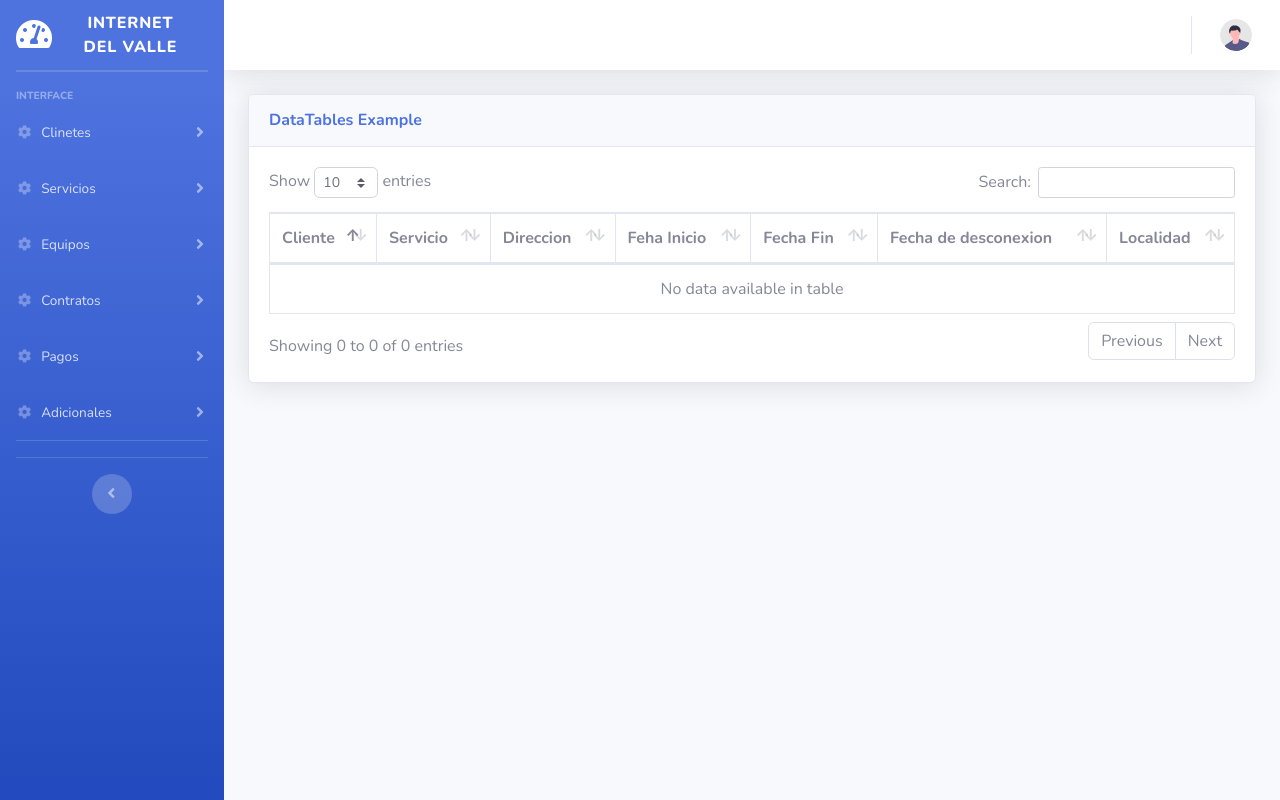
After one commit to CarlosIrigoyen/IspDelValle, a Django app: page /apli/ContratoListar/ in a window 1280 px wide. The commit adds this page. Run offline with Django 4.2, Linux system fonts and the light colour scheme; data that the repository does not hold is empty; some libraries are stand-ins or nearby versions.

Commit message:
Listados completos

```diff
--- /dev/null
+++ b/Isp/Internet_Valle/templates/contrato_list.html
@@ -0,0 +1,27 @@
+{% extends 'listado_base.html' %}
+{% load static %}
+{% block thead %}
+    <tr>
+        <th>Cliente</th>
+        <th>Servicio</th>
+        <th>Direccion</th>
+        <th>Feha Inicio</th>
+        <th>Fecha Fin</th>
+        <th>Fecha de desconexion</th>
+        <th>Localidad</th>
+    </tr>
+{% endblock thead %}
+
+{% block tbody %}
+    {% for c in object_list  %}
+        <tr>
+            <td>{{ c.cliente }}</td>
+            <td>{{ c.servicio }}</td>
+            <td>{{ c.direccion }}</td>
+           <td>{{ c.fecha_inicio }}</td>
+           <td>{{ c.fecha_fin }}</td>
+           <td>{{ c.fecha_desconexion }}</td>
+           <td>{{ c.localidad }}</td>
+        </tr>
+    {% endfor %}
+{% endblock tbody %}
--- a/Isp/Internet_Valle/urls.py
+++ b/Isp/Internet_Valle/urls.py
@@ -12,17 +12,19 @@
     path('crearServicio/',ServicioCreateView.as_view(), name="ServicioCrear"),
     path('modificar/<int:pk>',ServicioUpdateView.as_view(), name="modificarServicio"),
     path('Servicio/<int:pk>',ServicioDetailView.as_view(), name="Servicio"),
+    path('ServicioListar/',ServicioListar.as_view(),name="ServicioListar"),
 
  ################### Equipo ###################
     path('crearEquipo/',EquipoCreateView.as_view(), name="EquipoCrear"),
     path('modificar/<int:pk>',EquipoUpdateView.as_view(), name="modificarEquipo"),
     path('Equipo/<int:pk>',EquipoDetailView.as_view(), name="Equipo"),
+    path('EquipoListar/',EquipoListar.as_view(),name="EquipoListar"),
 
  ################### Contrato ###################
     path('crearContrato/',ContratoCreateView.as_view(), name="ContratoCrear"),
     path('modificar/<int:pk>',ContratoUpdateView.as_view(), name="modificarContrato"),
     path('Contrato/<int:pk>',ContratoDetailView.as_view(), name="Contrato"),
-
+    path('ContratoListar/',ContratoListar.as_view(),name="ContratoListar"),
  ################### Pago ###################
     path('crearPago/',PagoCreateView.as_view(), name="PagoCrear"),
     path('modificar/<int:pk>',PagoUpdateView.as_view(), name="modificarPago"),
--- a/Isp/Internet_Valle/views.py
+++ b/Isp/Internet_Valle/views.py
@@ -78,6 +78,14 @@
         context['titulo'] = "Servicio"
         return context
 
+class ServicioListar(ListView):
+    model=Servicio
+    template_name = 'Servicio_list.html'
+
+    def get_context_data(self, **kwargs):
+        context = super().get_context_data(**kwargs)
+        context['object_list'] = Servicio.objects.all()
+        return context
 
 ################### Equipo ###################
 
@@ -120,6 +128,14 @@
         context['titulo'] = "Equipo"
         return context
 
+class EquipoListar(ListView):
+    model=Equipo
+    template_name = 'equipo_list.html'
+
+    def get_context_data(self, **kwargs):
+        context = super().get_context_data(**kwargs)
+        context['object_list'] = Equipo.objects.all()
+        return context
  ################### Contrato ###################
 class ContratoCreateView(CreateView):
     model = Contrato
@@ -157,6 +173,15 @@
     def get_context_data(self, **kwargs):
         context = super().get_context_data(**kwargs)
         context['titulo'] = "Contrato"
+        return context
+
+class ContratoListar(ListView):
+    model=Contrato
+    template_name = 'contrato_list.html'
+
+    def get_context_data(self, **kwargs):
+        context = super().get_context_data(**kwargs)
+        context['object_list'] = Contrato.objects.all()
         return context
 
 ################### Pago ###################
--- a/Isp/templates/home.html
+++ b/Isp/templates/home.html
@@ -48,7 +48,7 @@
                 <div id="collapseTwo2" class="collapse" aria-labelledby="headingTwo" data-parent="#accordionSidebar">
                     <div class="bg-white py-2 collapse-inner rounded">
                         <a class="collapse-item" href={% url "apli:ServicioCrear"%}>Agregar Servicio</a>
-                        <a class="collapse-item" href="cards.html">Cards</a>
+                        <a class="collapse-item" href={% url "apli:ServicioListar"%}>Listado de Servicios</a>
                     </div>
                 </div>
             </li>
@@ -62,7 +62,7 @@
                 <div id="collapseTwo3" class="collapse" aria-labelledby="headingTwo" data-parent="#accordionSidebar">
                     <div class="bg-white py-2 collapse-inner rounded">
                         <a class="collapse-item" href={% url "apli:EquipoCrear"%}>Agregar Equipo</a>
-                        <a class="collapse-item" href="cards.html">Cards</a>
+                        <a class="collapse-item" href={% url "apli:EquipoListar"%}>Listado de Equipos</a>
                     </div>
                 </div>
             </li>
@@ -76,7 +76,7 @@
                 <div id="collapseTwo4" class="collapse" aria-labelledby="headingTwo" data-parent="#accordionSidebar">
                     <div class="bg-white py-2 collapse-inner rounded">
                         <a class="collapse-item" href={% url "apli:ContratoCrear"%}>Crear Contrato</a>
-                        <a class="collapse-item" href="cards.html">Cards</a>
+                        <a class="collapse-item" href={% url "apli:ContratoListar"%}>Listado de Contratos</a>
                     </div>
                 </div>
             </li>
```
Also changed, not shown: Isp/Internet_Valle/templates/Servicio_list.html (added, +19 -0 lines), Isp/Internet_Valle/templates/equipo_list.html (added, +19 -0 lines).
